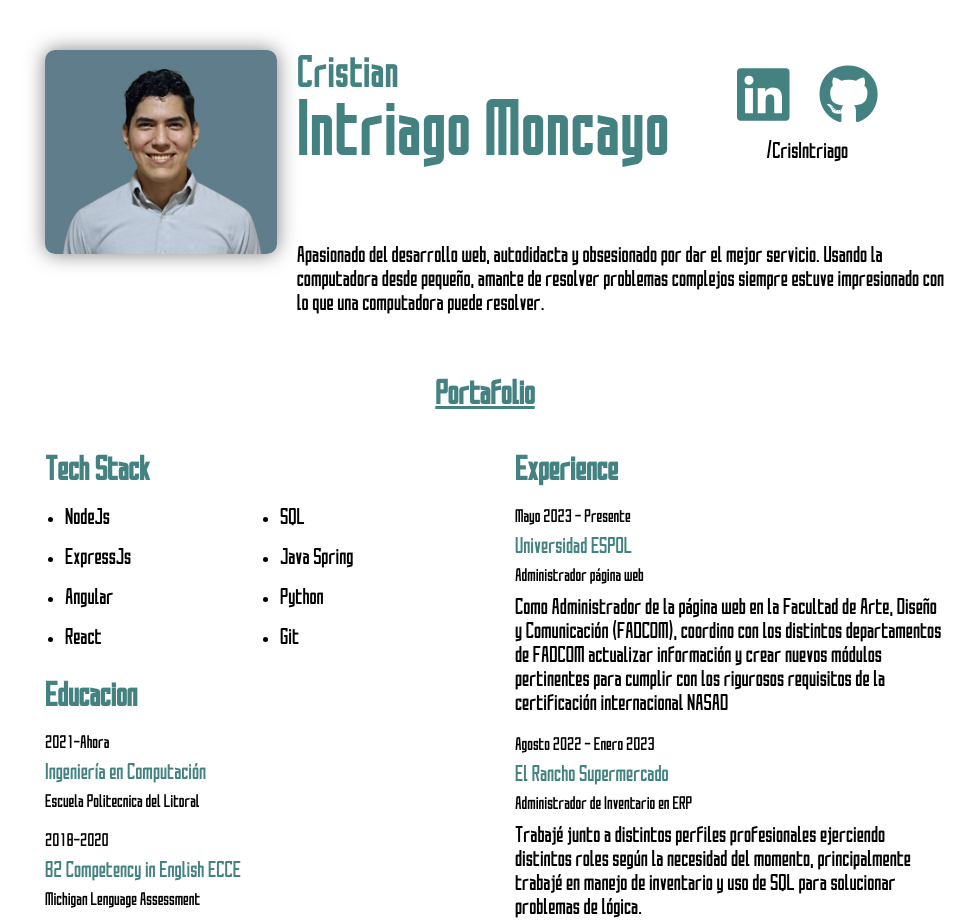
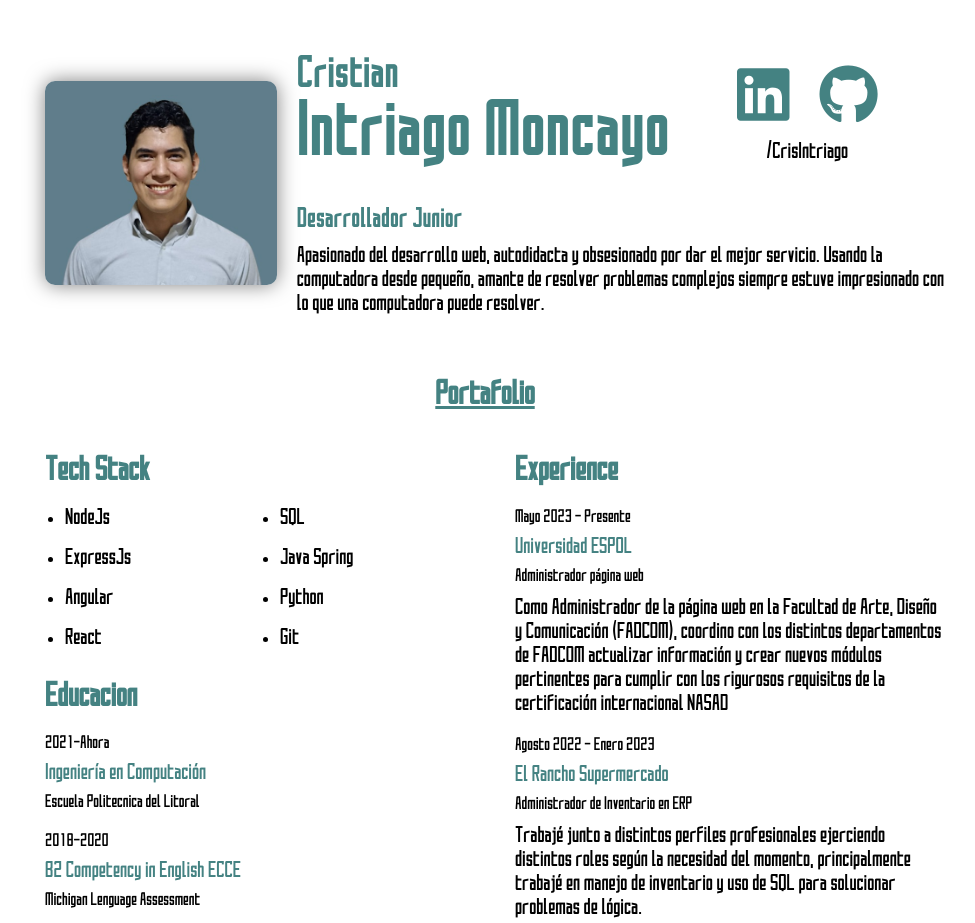
Before and after one commit to CrisIntriago/curriculum-formal, a website: page index.html in a window 1280 px wide. Shown: the top 923 px of the page, without its empty margins (145-1120 px from the left). Drawn offline with Linux system fonts and the light colour scheme.

Commit message:
Terminando

```diff
--- a/index.html
+++ b/index.html
@@ -69,7 +69,7 @@
 
         <section class="bloque-horizontal">
             <nav>
-                <b><li class="horizontal" id="portafolio-link"><a href="#Portafolio">Portafolio</a></li></b>
+                <b><li class="horizontal" id="portafolio-link"><a href="https://crisintriago.github.io/curriculum/#Portafolio">Portafolio</a></li></b>
             </nav>
         </section>
 
--- a/stylesheets/style.css
+++ b/stylesheets/style.css
@@ -110,6 +110,9 @@ body {
 
 .foto-perfil {
     max-width: 250px;
+    display: flex;
+    align-items: center;
+    justify-content: center;
 }
 
 .nombre-perfil {
@@ -137,7 +140,7 @@ body {
 .carrera {
     font-size: 2.5rem;
     font-family: sao-bold;
-    color: var(--secundary-color);
+    color: var(--primary-color);
 }
 
 @media only screen and (max-width: 768px) {
```
